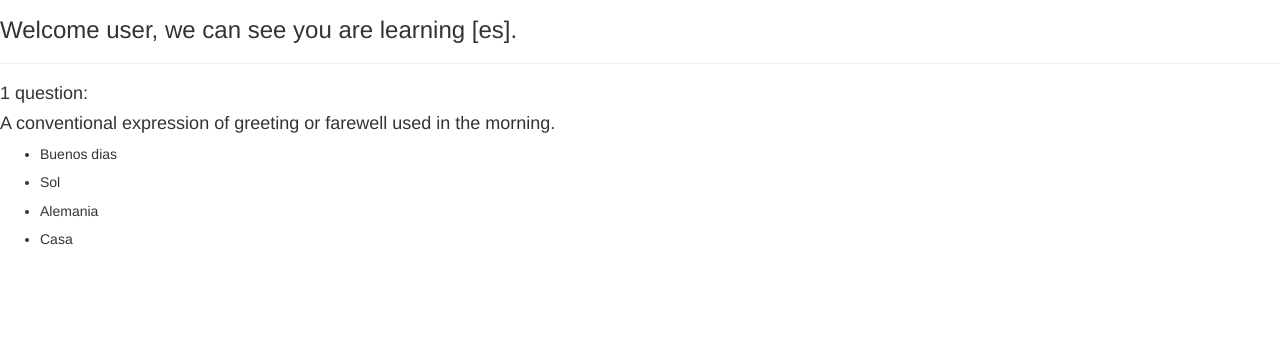
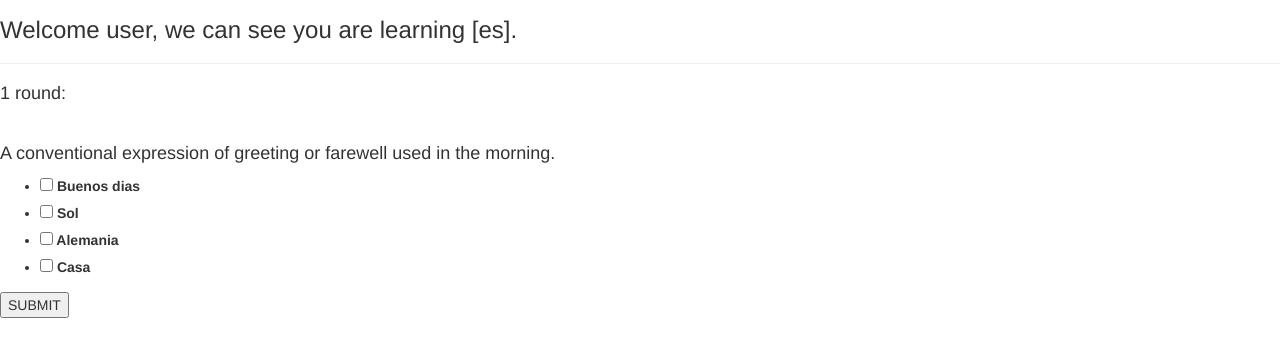
Before and after one commit to galicians/vocubularyGame, a website: page views/index.html in a window 1280 px wide. Shown: the part 53-410 px from the top of the page. Drawn offline with nearby package versions, Linux system fonts and the light colour scheme; some packages are replaced by stand-ins of ours; files whose address does not match are found by name.

Commit message:
answers displaying in the form

```diff
--- a/public/js/controllers.js
+++ b/public/js/controllers.js
@@ -25,4 +25,5 @@ busuuControllers.controller('QuestionDisplayCtrl', ['$scope', 'Session', '$http'
 
 
 
+
  }]);
--- a/views/index.html
+++ b/views/index.html
@@ -39,17 +39,15 @@
 
       <h3>Welcome {{user}}, we can see you are learning [{{learning}}].</h3>
       <hr/ >
-        <h4>{{round}} question:<h4>
-
+        <h4>{{round}} round:<h4>
+          <br />
         <h4>{{question.def}}</h4>
         <ul>
         <li ng-repeat="answer in answers">
-            <h5>{{answer}}</h5>
+          <label> <input id="{{answer}}" type="checkbox" ng-model="userAnswer"> {{answer}}</label>
           </li>
         </ul>
-
-
-
+      <button ng-click="submit()" ng-disabled="isUnchanged(user)">SUBMIT</button>
 
 
 
```
